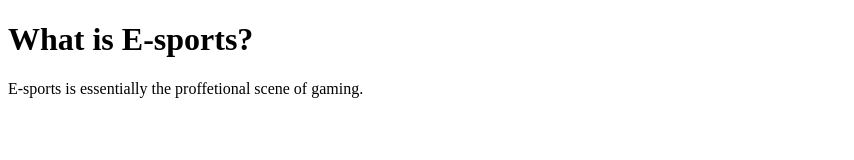
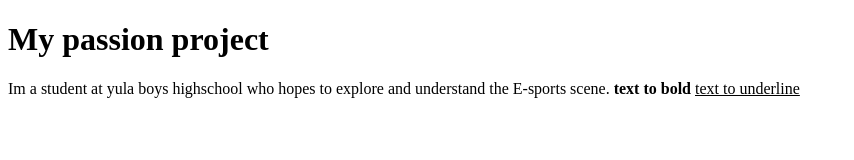
Before and after one commit to ItsTToby/My-Passion-Project, a plain HTML site: page index.html in a window 1280 px wide. Shown: the whole page, without its empty margins (0-854 px from the left). Drawn offline with Linux system fonts and the light colour scheme.

Commit message:
Update index.html

```diff
--- a/index.html
+++ b/index.html
@@ -1,7 +1,13 @@
 <!DOCTYPE html>
 <html>
  <body>
-    	<h1>What is E-sports?</h1>
-   	<p>E-sports is essentially the proffetional scene of gaming.</p>
+    	<h1>My passion project
+
+
+
+  </h1>
+   	<p>Im a student at yula boys highschool who hopes to explore and understand the E-sports scene. <b>text to bold</b>
+	<u>text to underline</u>
+</p>
  </body>
 </html>
```
